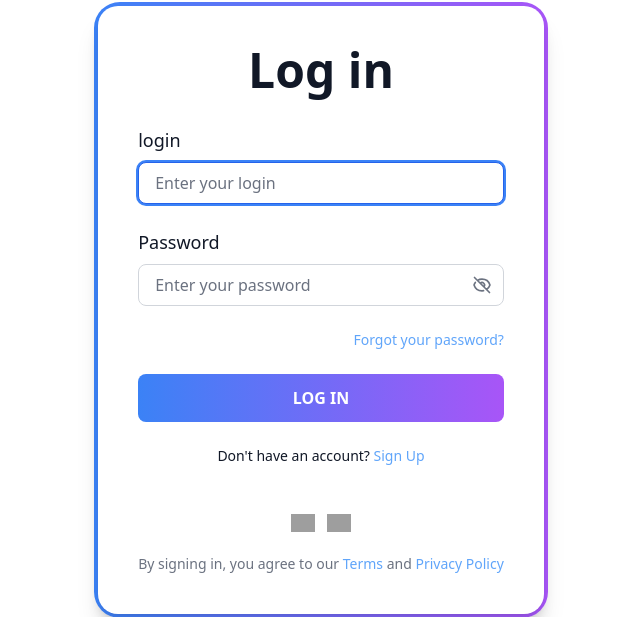
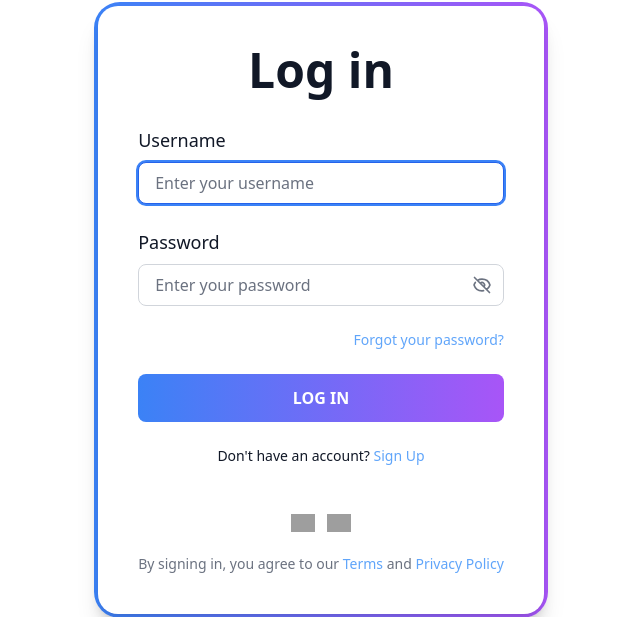
Before and after one commit to cooleymike/marketing, a Django app: page /signin/ in a window 1280 px wide. Shown: the part 210-827 px from the top of the page, without its empty margins (319-959 px from the left). Run offline with Django 4.2, Linux system fonts and the light colour scheme; some libraries are stand-ins or nearby versions; grey boxes are pictures that could not be loaded.

```diff
--- a/core/forms.py
+++ b/core/forms.py
@@ -175,7 +175,7 @@ class CustomAuthenticationForm(AuthenticationForm):
         super().__init__(*args, **kwargs)
         self.fields['username'].widget.attrs.update({
             'class': 'w-full px-4 py-2 border border-gray-300 dark:border-gray-600 rounded-lg dark:bg-gray-800 dark:text-white focus:outline-none focus:ring-2 focus:ring-blue-500',
-            'placeholder': 'Enter your login',
+            'placeholder': 'Enter your username',
         })
         self.fields['password'].widget.attrs.update({
             'class': 'w-full px-4 py-2 border border-gray-300 dark:border-gray-600 rounded-lg dark:bg-gray-800 dark:text-white focus:outline-none focus:ring-2 focus:ring-blue-500',
--- a/core/templates/signin.html
+++ b/core/templates/signin.html
@@ -11,7 +11,7 @@
       <form method="post" class="space-y-6">
         {% csrf_token %}
         <div>
-          <label for="{{ form.username.id_for_label }}" class="mb-2 block dark:text-gray-400 text-lg">login</label>
+          <label for="{{ form.username.id_for_label }}" class="mb-2 block dark:text-gray-400 text-lg">Username</label>
           {{ form.username }}
         </div>
 
```
